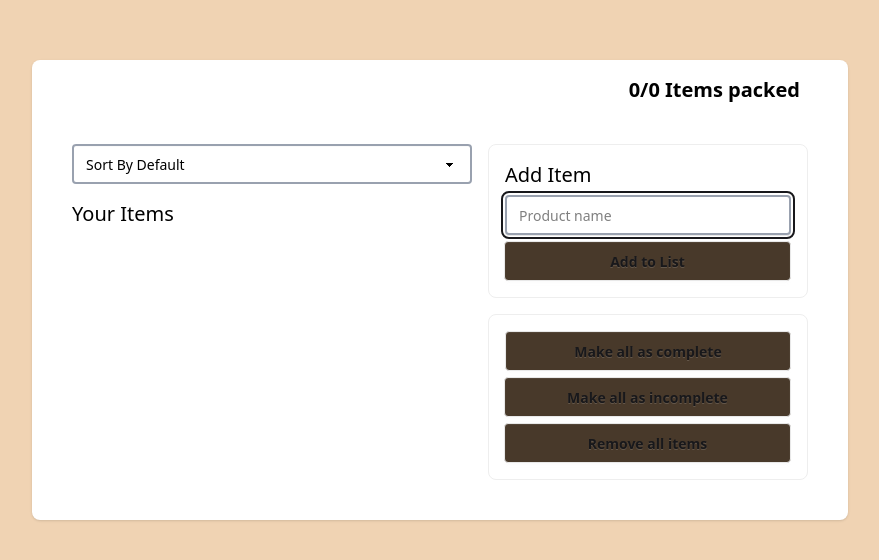
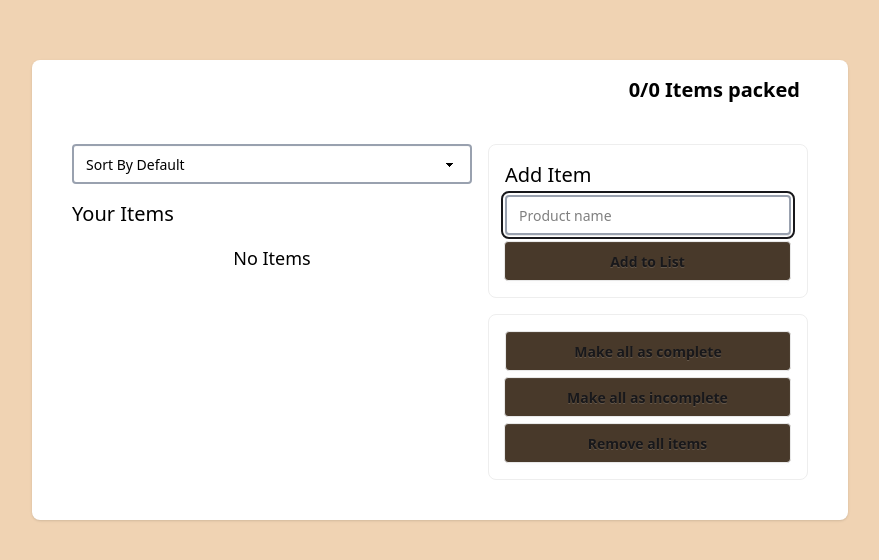
Before and after one commit to jacobferreras/trek-bag, a Next.js app: page / in a window 1280 px wide. Shown: the part 110-670 px from the top of the page, without its empty margins (200-1079 px from the left). Built offline with nearby package versions, Linux system fonts and the light colour scheme.

Commit message:
Add handleDeleteItems to useAddItems and update item display logic in Container

```diff
--- a/components/Container.tsx
+++ b/components/Container.tsx
@@ -15,6 +15,7 @@
     handleChange,
     handleClick,
     handleCompletedItems,
+    handleDeleteItems,
     inputRef,
   } = useAddItems();
 
@@ -28,6 +29,9 @@
           <div className="flex flex-col gap-4 w-2/3">
             <FilterButton />
             <h1 className="text-xl text-black">Your Items</h1>
+            {items.length === 0 && (
+              <h1 className="text-lg text-black text-center">No Items</h1>
+            )}
             {items.map(
               (item) => (
                 console.log(item.completed),
```
